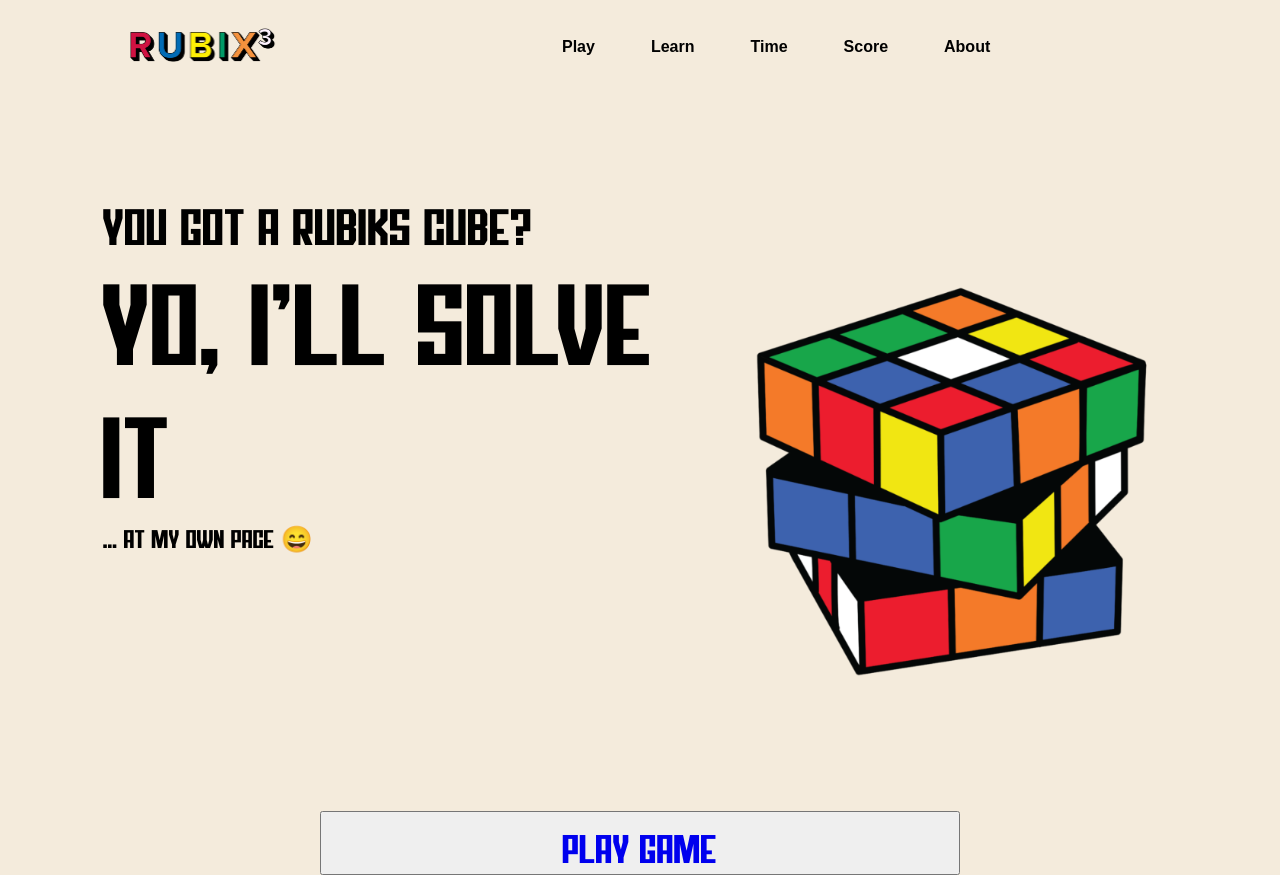
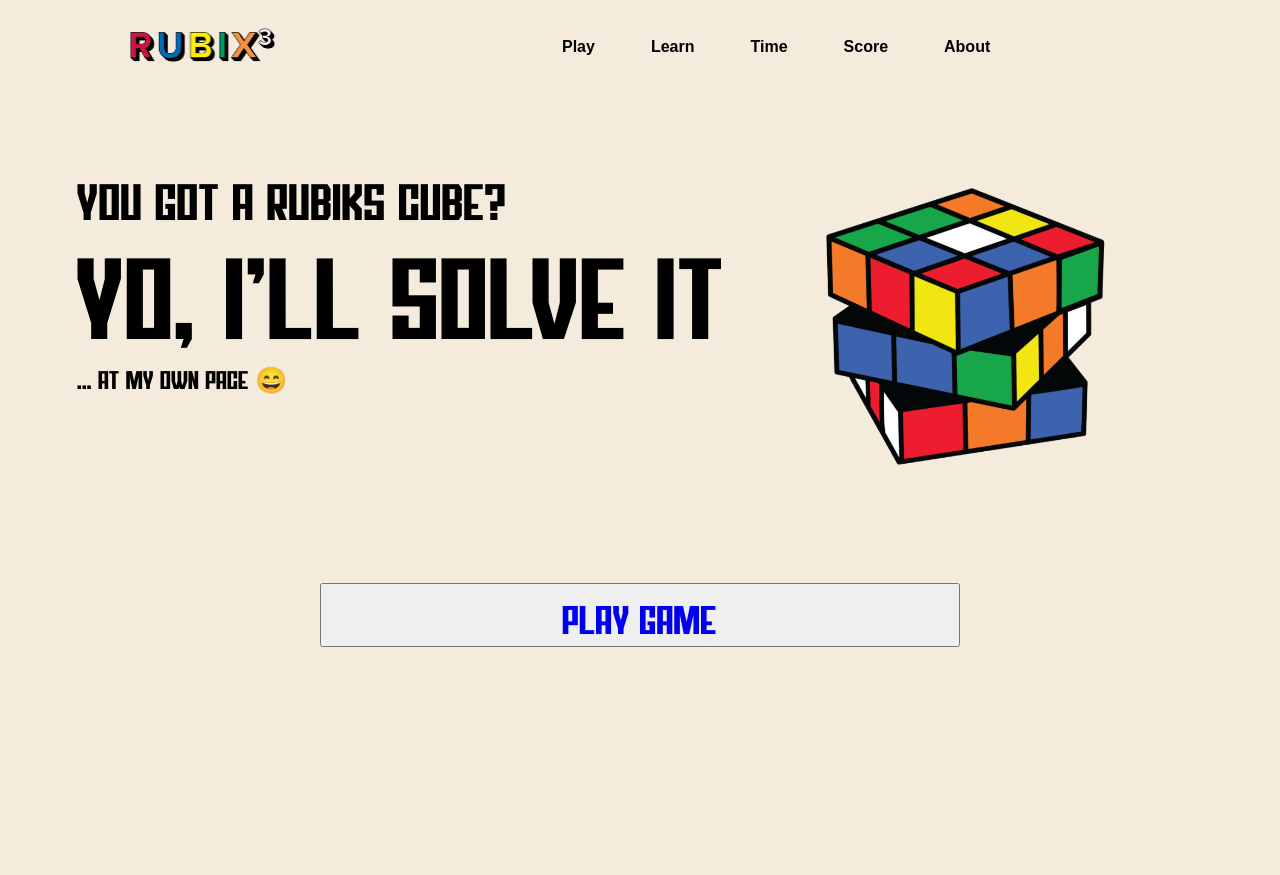
Before and after one commit to ChadleyM/RubixCube, a website built with webpack: page public/index.html in a window 1280 px wide. After the commit the page ends 800 px from the top, so only its background shows below. Built offline with nearby package versions, Linux system fonts and the light colour scheme; a web font is replaced by a local one.

Commit message:
Fixed image styling

```diff
--- a/public/css/style.css
+++ b/public/css/style.css
@@ -33,8 +33,10 @@
 
 .homepageLogo {
   height: auto;
-  width:35vw;
-  padding-top: 15%;
+  width:25vw;
+  padding-top: 0%;
+  padding-bottom: 5%;
+  padding-left: 25%;
 }
 
 .subpage {
@@ -131,7 +133,7 @@ canvas {
 }
 
 main {
-  padding: 8%;
+  padding: 6%;
   text-align: center;
   height: 100%;
   margin: auto;
@@ -194,6 +196,7 @@ main {
 
   .homepageLogo {
     padding-top: 10%;
+    padding-left: 0;
   }
 }
 
```
